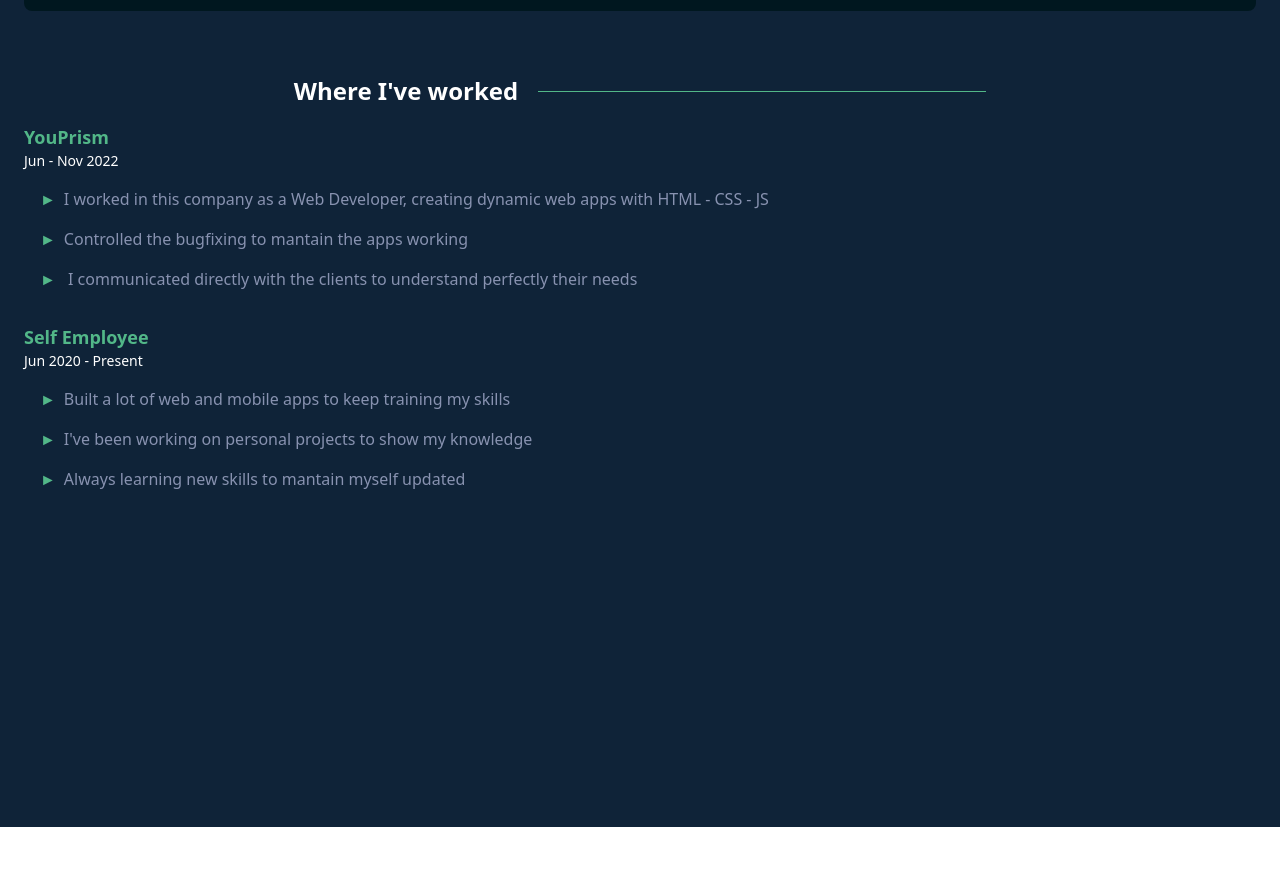
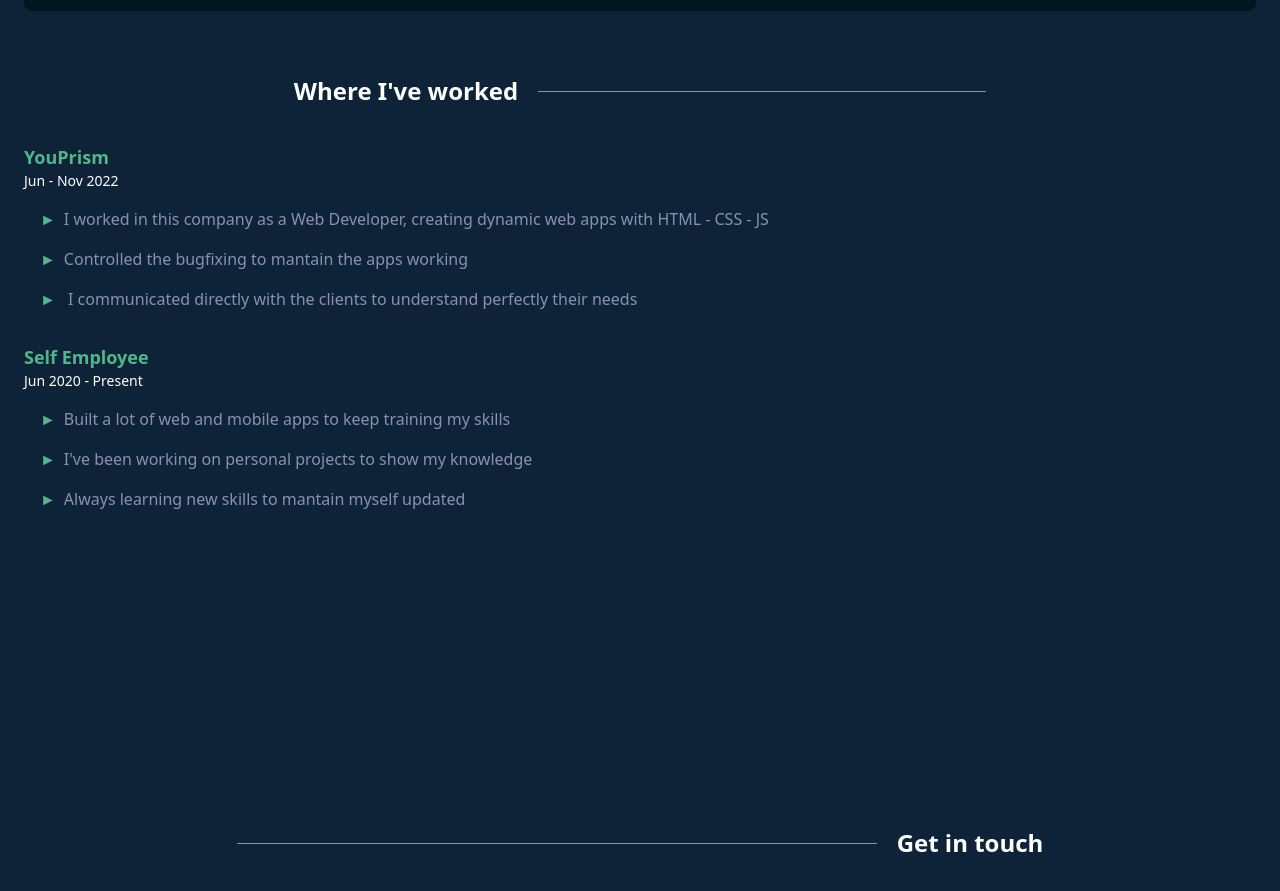
Before and after one commit to StefanoCutri/portfolio, a React (Create React App) app: page / in a window 1280 px wide. Shown: the part 2700-3591 px from the top of the page. Before the commit the page ends 3527 px from the top, so only its background shows below. Built offline with nearby package versions, Linux system fonts and the light colour scheme.

Commit message:
Create Contact Component

```diff
--- a/src/App.js
+++ b/src/App.js
@@ -5,6 +5,7 @@ import "bootstrap/dist/css/bootstrap.min.css";
 import "./index.css";
 import { Skills } from "./components/Skills";
 import { Experience } from "./components/Experience";
+import { Contact } from "./components/Contact";
 
 const App = () => {
   return (
@@ -14,6 +15,7 @@ const App = () => {
       <About/>
       <Skills/>
       <Experience />
+      <Contact/>
     </>
   );
 };
--- /dev/null
+++ b/src/components/Contact.js
@@ -0,0 +1,18 @@
+import React from 'react'
+
+export const Contact = () => {
+  return (
+    <div className='info-container'>
+       <div className="flex flex-row items-center justify-center mb-3">
+        <div
+          className="bg-[#52b788] h-1 mr-5"
+          style={{
+            height: 0.5,
+            width: "50%"
+          }}
+        ></div>
+      <h2 className="font-bold text-2xl">Get in touch</h2>
+      </div>
+    </div>
+  )
+}
--- a/src/components/Experience.js
+++ b/src/components/Experience.js
@@ -15,7 +15,7 @@ export const Experience = () => {
           }}
         ></div>
       </div>
-        <div>
+        <div className="mt-9">
         {
           works.map((work)=> (
             <WorkCard key={work.id} company={work.company} workTime={work.workingTime} role={work.role} description={work.description}/>
```
